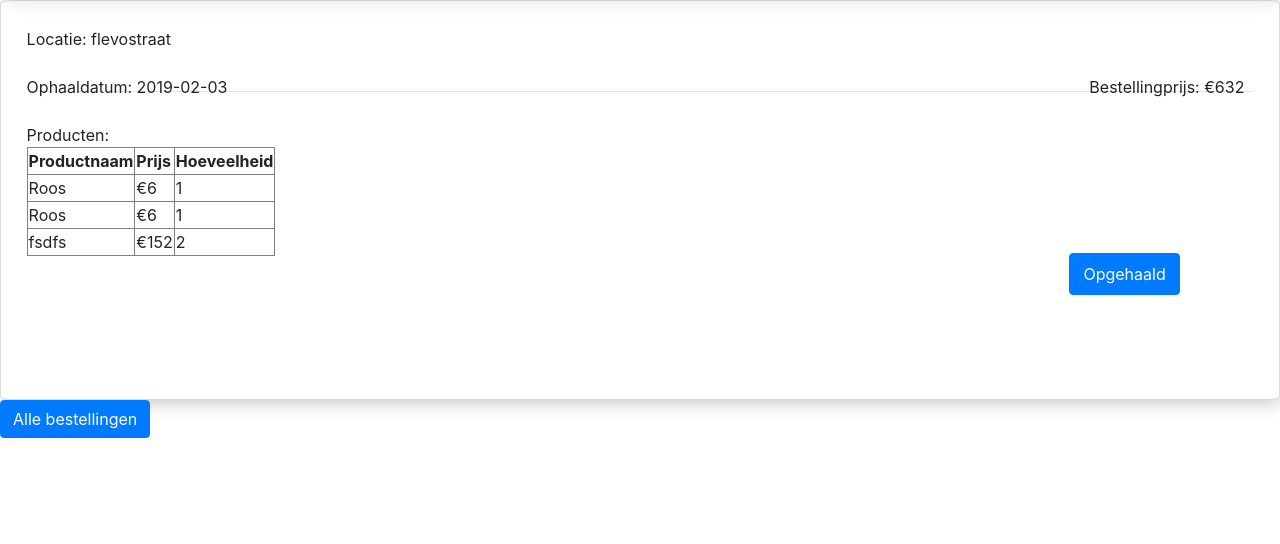
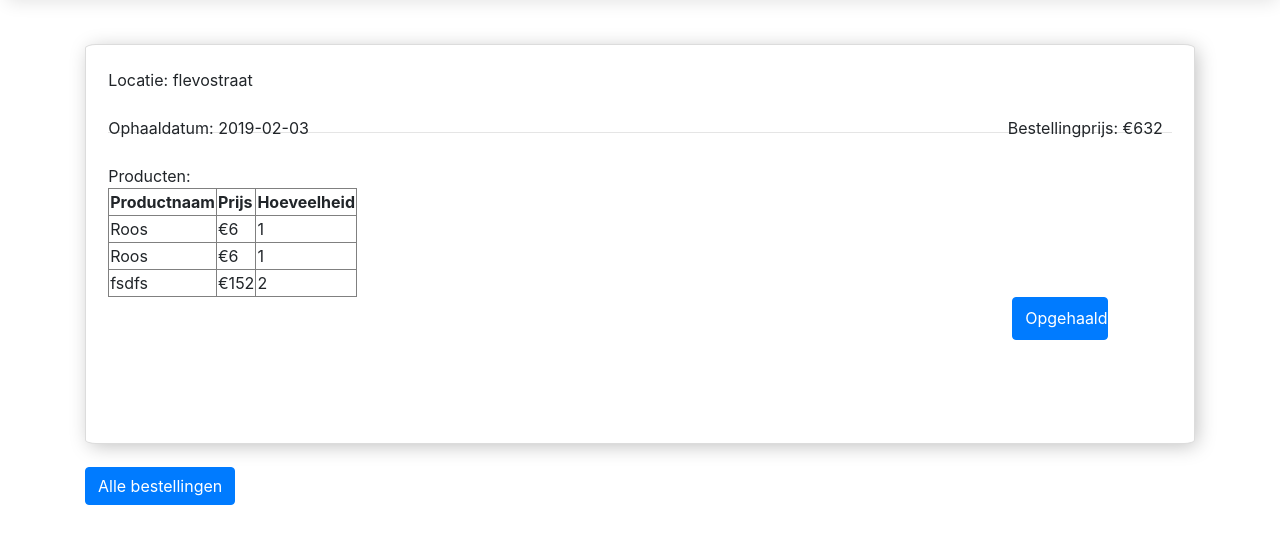
Before and after one commit to spyderpz/flowerpower, a PHP site: page /home/bestellingen.php in a window 1280 px wide. Shown: the part 40-584 px from the top of the page. Run offline with PHP 8.4, Linux system fonts and the light colour scheme; the visitor is signed in with stand-in values (Sample User, id 1); data comes from the database, SQL or seed files in the repository; some libraries are stand-ins or nearby versions.

Commit message:
bestelling styling

```diff
--- a/view/php/bestellingen.php
+++ b/view/php/bestellingen.php
@@ -14,11 +14,11 @@ if(isset($_POST['allorder'])){
 }
 
 if($bestellingen == false){
-    echo 'je hebt geen bestellingen';
+    echo "<div class='container'><div class='' style='margin-top: 4%; margin-bottom: 4%;'>je hebt geen bestellingen";
 }else{
     foreach ($bestellingen as $bestelling){
 
-        echo "<div class='bestelling' id='bestelling".$bestelling['id']."'>
+        echo "<div class='container'><div class='' style='margin-top: 4%; margin-bottom: 4%;'><div class='bestelling' id='bestelling".$bestelling['id']."'>
               <div class='besteladdres'> Locatie: ".$bestelling['OphaalLocatie']." 	&nbsp</div><br><div class='besteldatum'>Ophaaldatum: ".$bestelling['Ophaaldatum']."&nbsp</div><div class='besteltotprijs'>   Bestellingprijs: €".$bestelling['Totprijs']."	&nbsp</div><div class='bestellingprod'><br><br>  Producten: <table border='1' class='prodtable'><tr>
             <th>Productnaam</th>
             <th>Prijs</th>
@@ -49,7 +49,7 @@ if($bestellingen == false){
 
         echo"  </div>";
     }
-    echo "<button class='allorders btn btn-primary'>Alle bestellingen</button>";
+    echo "<button class='allorders btn btn-primary' style='margin-top:2%;'>Alle bestellingen</button></div></div>";
 }
 
 
```
